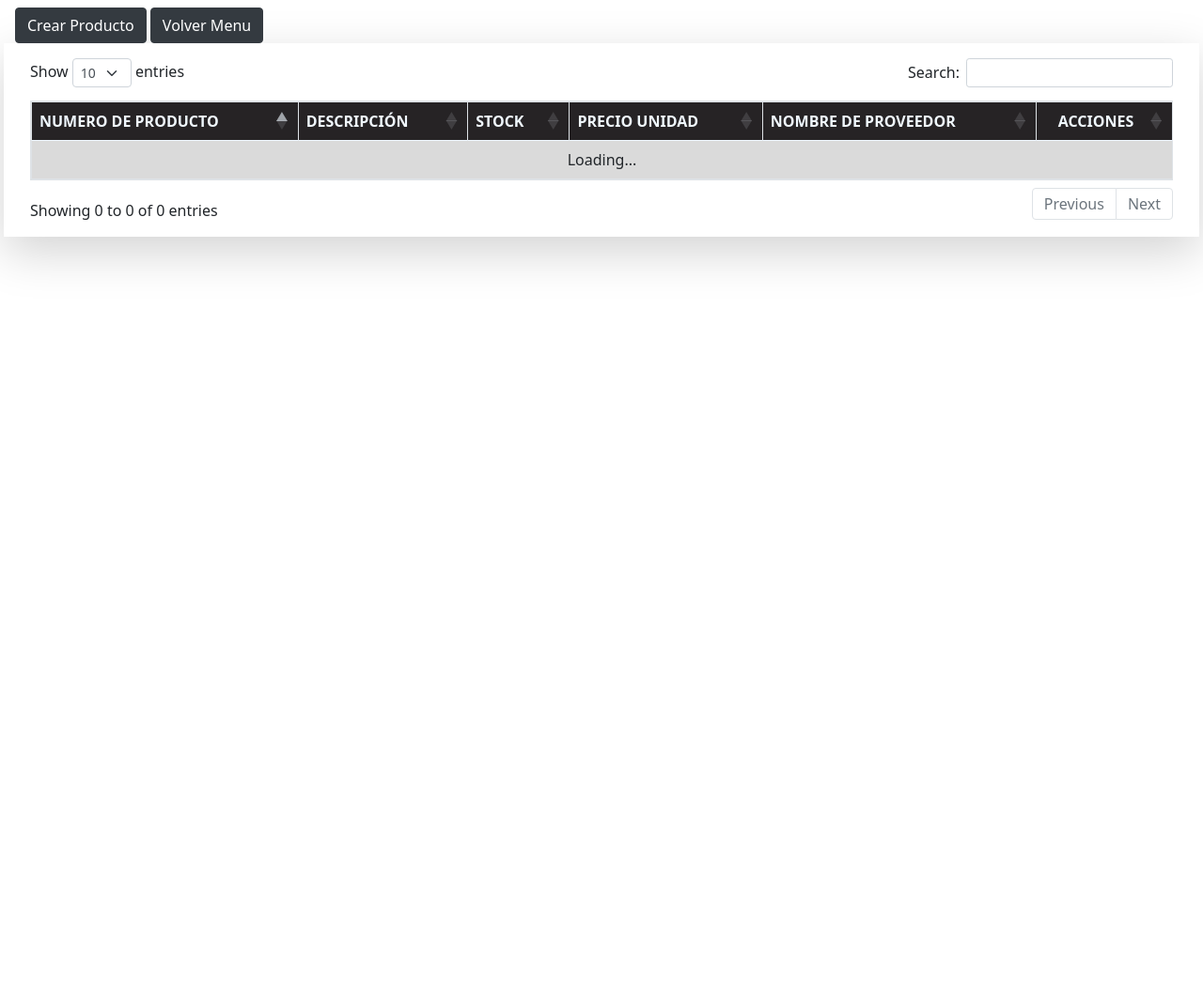
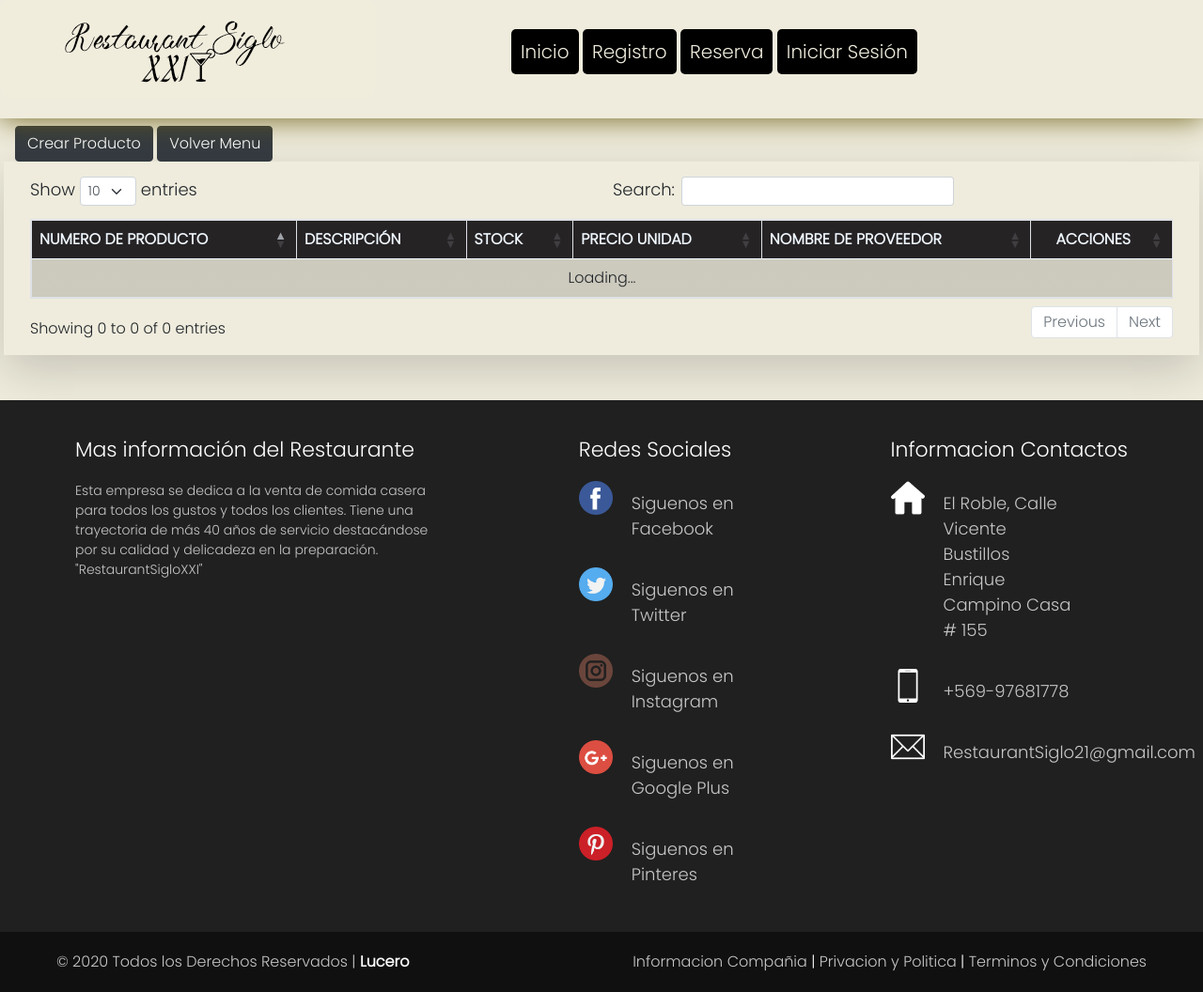
Before and after one commit to FelipeLucero/Restaurant, a Django app: template app_Restaurant/templates/plantillas/stockBodeguero.html in a window 1280 px wide. Shown: the whole page at 94% size. Before the commit the page ends 283 px from the top, so only its background shows below. Run offline with Django 3.2, Linux system fonts and the light colour scheme; the template is opened without the code that fills it, so the values that code supplies are empty; some libraries are stand-ins or nearby versions.

Commit message:
se mejora diseño en plantillas de funcionalidades

```diff
--- a/app_Restaurant/forms.py
+++ b/app_Restaurant/forms.py
@@ -9,7 +9,8 @@ class RegistroForm(UserCreationForm):
                 'username',
                 'first_name',
                 'last_name',
-                'email',
+                'email'
+
             ]
         labels = {
                 'username': 'Nombre de Usuario',
--- a/app_Restaurant/static/css/diseño2.css
+++ b/app_Restaurant/static/css/diseño2.css
@@ -844,17 +844,17 @@ footer{
     font-size: 22px;
 }
 
-.row{
+.row2{
     margin-top: 20px;
     display: flex;
 }
 
-.row img{
+.row2 img{
     width: 36px;
     height: 36px;
 }
 
-.row label{
+.row2 label{
     margin-top: 10px;
     margin-left: 20px;
     color: #C7C7C7;
--- a/app_Restaurant/templates/plantillas/MenuBodeguero.html
+++ b/app_Restaurant/templates/plantillas/MenuBodeguero.html
@@ -12,9 +12,6 @@
     <div class="divcentrado">
 
         <nav class="menuvertical">
-            <ul class="ulmenus">
-                <li> <a href="http://127.0.0.1:8000" >  <span class="icon-table"> </span> Solicitudes Cocina</a> </li>
-            </ul>
 
             <ul class="ulmenus">
                 <li> <a href="http://127.0.0.1:8000/stockBodeguero"  >  <span class="icon-key"></span> Controlar Stock</a> </li>
--- a/app_Restaurant/templates/plantillas/MenuCocinero.html
+++ b/app_Restaurant/templates/plantillas/MenuCocinero.html
@@ -20,9 +20,6 @@
                 <li> <a href="http://127.0.0.1:8000" >  <span class="icon-pushpin"> </span> Ingreso de Recetas</a> </li>
             </ul>
 
-            <ul class="ulmenus">
-                <li> <a href="http://127.0.0.1:8000/accounts/logout/" >  <span class="icon-cart"> </span> Solicitud de Ingredientes</a> </li>
-            </ul>
 
             <ul class="ulmenus">
                 <li> <a href="http://127.0.0.1:8000/accounts/logout/" >  <span class="icon-exit"></span> </span> Cerrar Sesión</a> </li>
--- a/app_Restaurant/templates/plantillas/Restaurant.html
+++ b/app_Restaurant/templates/plantillas/Restaurant.html
@@ -3,6 +3,7 @@
 <!DOCTYPE html>
 <html lang="en">
 <head>
+    {% block head %}
     <meta charset="UTF-8">
     <meta name="viewport" content="width=device-width, user-scalable=no, initial-scale=1.0, maximum-scale=1.0, minimum-scale=1.0">
     <meta http-equiv="X-UA-Compatible" content="ie=edge">
@@ -22,11 +23,11 @@
     <script src="/static/js/validacion2.js"></script>
     <script src="/static/js/sweetalert.min.js"></script>
 
-    {% block css %}
+
     <link rel="stylesheet" href="{% static 'css/diseño2.css' %}">
+
+    <link rel="stylesheet" href="{% static 'css/slider3.css' %}">
     {% endblock %}
-    <link rel="stylesheet" href="{% static 'css/slider3.css' %}">
-
 </head>
 
 
@@ -350,23 +351,23 @@
 
                 <h1>Redes Sociales</h1>
 
-                <div class="row">
+                <div class="row2">
                     <img src="/static/img/icon/Facebook.png">
                     <label>Siguenos en Facebook</label>
                 </div>
-                <div class="row">
+                <div class="row2">
                     <img src="/static/img/icon/twitter.png">
                     <label>Siguenos en Twitter</label>
                 </div>
-                <div class="row">
+                <div class="row2">
                     <img src="/static/img/icon/instagram.png">
                     <label>Siguenos en Instagram</label>
                 </div>
-                <div class="row">
+                <div class="row2">
                     <img src="/static/img/icon/google-plus.png">
                     <label>Siguenos en Google Plus</label>
                 </div>
-                <div class="row">
+                <div class="row2">
                     <img src="/static/img/icon/pinterest.png">
                     <label>Siguenos en Pinteres</label>
                 </div>
--- a/app_Restaurant/templates/plantillas/stockBodeguero.html
+++ b/app_Restaurant/templates/plantillas/stockBodeguero.html
@@ -1,25 +1,40 @@
+
+{% extends 'plantillas/Restaurant.html' %}
+
 <!DOCTYPE html>
 <html lang="en">
 <head>
+    {% block head %}
     <link rel="shortcut icon" href="#">
     <meta http-equiv="Content-type" content="text/html; charset=utf-8">
 	<meta name="viewport" content="width=device-width,initial-scale=1,user-scalable=no">
 	<title>DataTables estilo Bootstrap 5 - NodeJS y Express</title>
     <link rel="stylesheet" href="https://stackpath.bootstrapcdn.com/bootstrap/5.0.0-alpha2/css/bootstrap.min.css" integrity="sha384-DhY6onE6f3zzKbjUPRc2hOzGAdEf4/Dz+WJwBvEYL/lkkIsI3ihufq9hk9K4lVoK" crossorigin="anonymous">
-
+    <link rel="stylesheet" href="static/css/diseño2.css">
     <script src="https://stackpath.bootstrapcdn.com/bootstrap/5.0.0-alpha2/js/bootstrap.bundle.min.js" integrity="sha384-BOsAfwzjNJHrJ8cZidOg56tcQWfp6y72vEJ8xQ9w6Quywb24iOsW913URv1IS4GD" crossorigin="anonymous"></script>
     <link rel="stylesheet" href="https://cdn.jsdelivr.net/npm/sweetalert2@10.0.2/dist/sweetalert2.min.css">
 	<link rel="stylesheet" type="text/css" href="https://stackpath.bootstrapcdn.com/bootstrap/5.0.0-alpha1/css/bootstrap.min.css">
-	<link rel="stylesheet" type="text/css" href="https://cdn.datatables.net/1.10.22/css/dataTables.bootstrap5.min.css">
+    <link rel="stylesheet" type="text/css" href="https://cdn.datatables.net/1.10.22/css/dataTables.bootstrap5.min.css">
+
+    <link href="https://fonts.googleapis.com/css2?family=Poppins:wght@300&display=swap" rel="stylesheet">
+    <link href="https://fonts.googleapis.com/css?family=Handlee" rel="stylesheet">
+
     <style>
      table.dataTable thead {
            background-color:#262325;
            color:aliceblue;
-       }
+        }
+
+        a{
+        text-decoration: none;
+        color: #fff;
+    }
     </style>
+
+    {% endblock %}
 </head>
 <body>
-
+    {% block contenido %}
     <div class="container-fluid">
         <button id="btnCrear" class="btn btn-dark mt-2">Crear Producto</button>
         <button id="btnVolver" class="btn btn-dark mt-2"  onclick="location.href='http://127.0.0.1:8000/MenuBodeguero'">Volver Menu</button>
@@ -252,5 +267,6 @@ $(document).ready(function() {
 
 });
 </script>
+{% endblock %}
 </body>
 </html>
```
Also changed, not shown: app_Restaurant/templates/plantillas/platillosCliente.html (+17 -2 lines), app_Restaurant/templates/plantillas/reservaCliente.html (+19 -2 lines), db.sqlite3.
